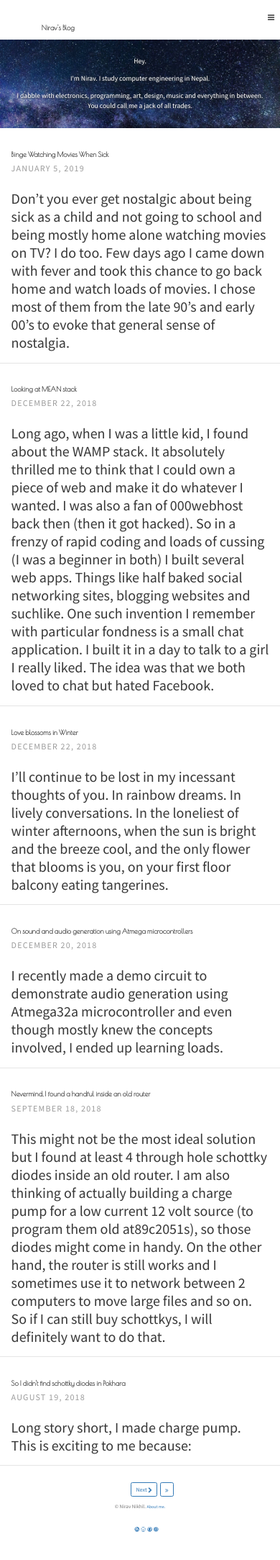
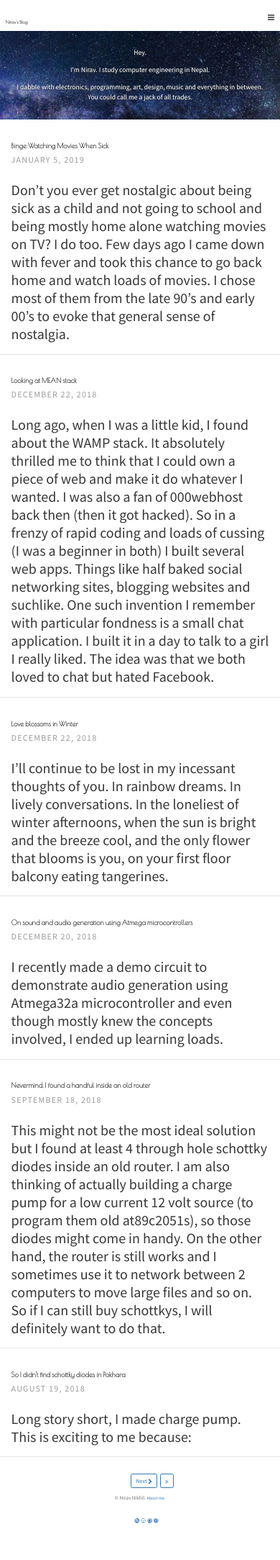
Before and after one commit to niravcodes/niravcodes.github.io, a Jekyll site: the page built from index.html, in a window 390 px wide. Shown: the whole page at 72% size. Built offline with Jekyll 4.4.1, drawn with Linux system fonts in a browser that asks for light colours; the list of posts is cut into pages by our own code.

Commit message:
Responsive halfway

```diff
--- a/_sass/includes/_navbar.scss
+++ b/_sass/includes/_navbar.scss
@@ -33,11 +33,20 @@
     .site-title {
         float: left;
         font-weight: bold;
-        font-size: 1.2em;
-        line-height: 1.5;
+	font-size: 1.2em;
+	line-height: 1.5;
 	padding: 0 0 0 50px;
+	@media screen and (max-width: $break){
+		padding:0;
+	}
 
-    }
+	@media screen and (max-width: $sm_break){
+		font-size:0.8em;
+	}
+
+
+
+}
 
     nav {
         list-style: none;
```
Also changed, not shown: 1 other file.
